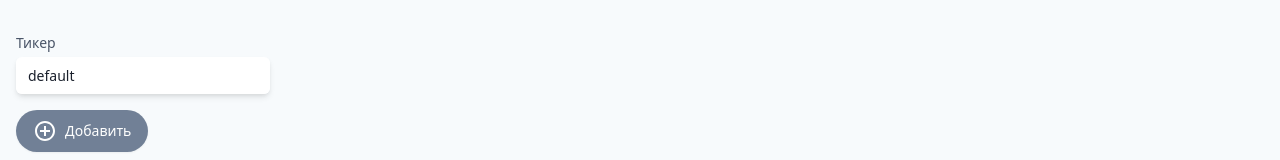
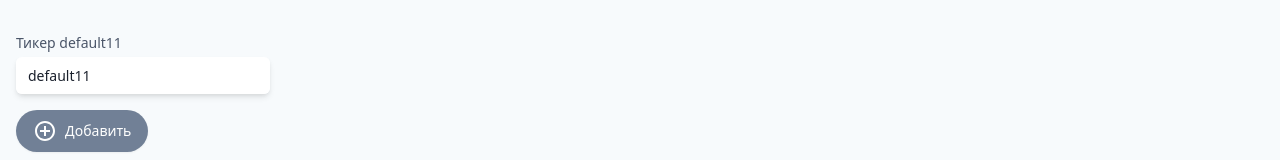
Before and after one commit to vladimirKartyshov/Creptonomicon, a Vue app: page / in a window 1280 px wide. Shown: the top 160 px of the page. Built offline with nearby package versions, Linux system fonts and the light colour scheme.

Commit message:
some refactoring

```diff
--- a/src/App.vue
+++ b/src/App.vue
@@ -1,4 +1,3 @@
-/* eslint-disable object-curly-spacing */
 <template>
   <div class="container mx-auto flex flex-col items-center bg-gray-100 p-4">
     <div class="container">
@@ -7,7 +6,7 @@
         <div class="flex">
           <div class="max-w-xs">
             <label for="wallet" class="block text-sm font-medium text-gray-700"
-              >Тикер</label
+              >Тикер {{ ticker }}</label
             >
             <div class="mt-1 relative rounded-md shadow-md">
               <input
@@ -132,7 +131,7 @@ export default {
 
   data () {
     return {
-      ticker: 'default',
+      ticker: 'default11',
       tickers: [
         { name: 'DEMO1', price: '-' },
         { name: 'DEMO2', price: '2' },
@@ -140,18 +139,15 @@ export default {
       ]
     }
   },
-
   methods: {
     add () {
       const newTicker = {
         name: this.ticker,
         price: '-'
       }
-
       this.tickers.push(newTicker)
       this.ticker = ''
     },
-
     handleDelete (tickerToRemove) {
       this.tickers = this.tickers.filter((t) => t !== tickerToRemove)
     }
```
Also changed, not shown: jsconfig.json (+2 -9 lines), 1 other file (tests, documents, lock files or other folders).
